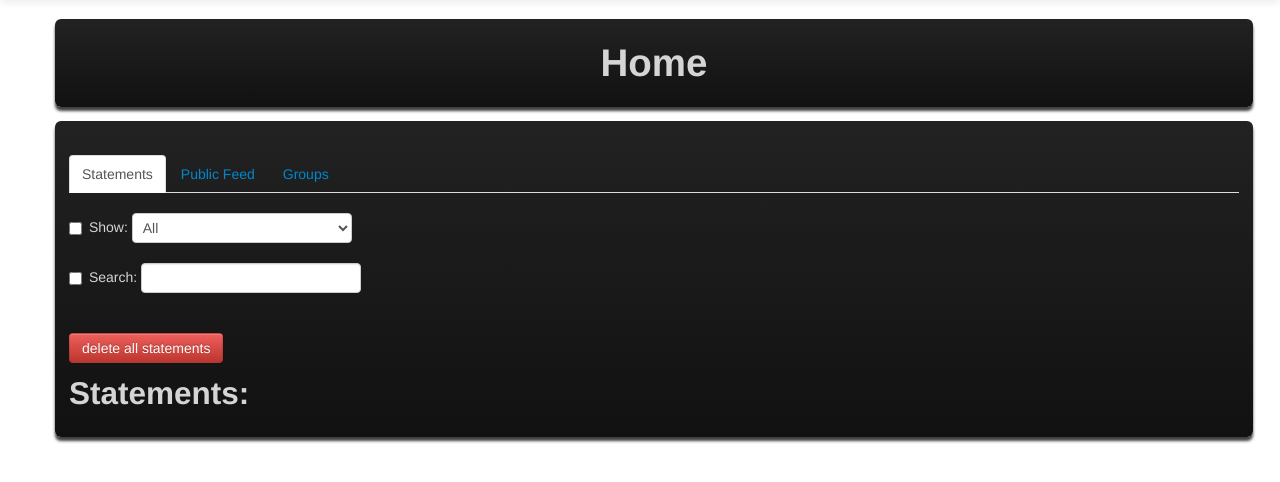
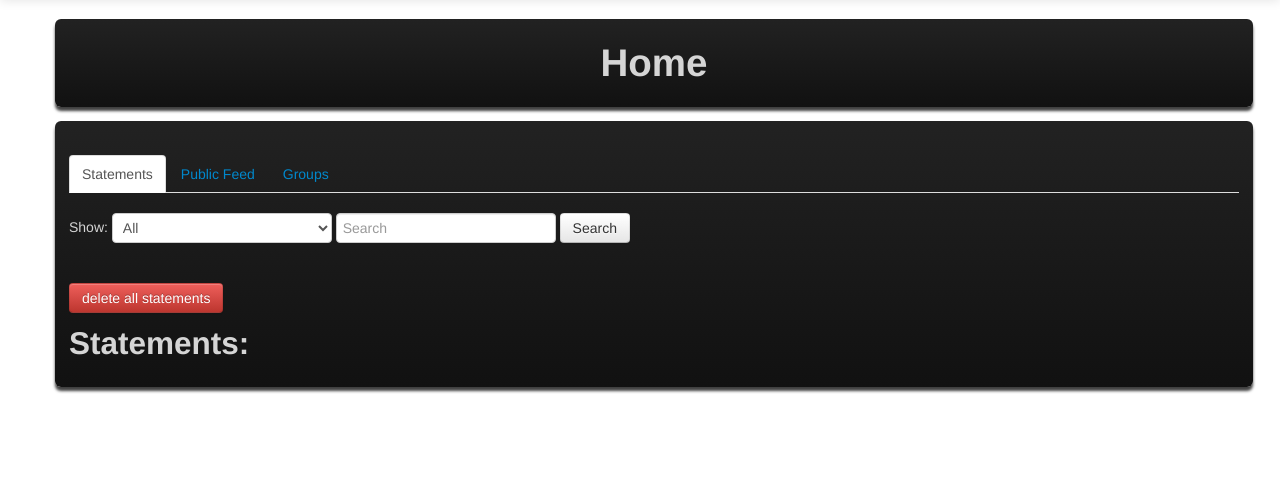
Before and after one commit to Lindy21/CSE498-LRS, a Django app: template lrs/templates/me.html in a window 1280 px wide. Shown: the part 41-523 px from the top of the page. Run offline with Django 3.2, Linux system fonts and the light colour scheme; the template is opened without the code that fills it, so the values that code supplies are empty; some libraries are stand-ins or nearby versions.

Commit message:
Statements filter layout

```diff
--- a/lrs/templates/me.html
+++ b/lrs/templates/me.html
@@ -13,11 +13,8 @@
 <div class="tab-content">
     <div id="mystatements" class="tab-pane">
         <form class="form-inline">
-            <label class="checkbox">
-                <input id="my_verb_filter_checkbox" type="checkbox" onclick="getStmts()">
-            </label>
             Show:
-            <select id="my_verb_filter" onchange="initVerbFilter()">
+            <select id="my_verb_filter" onchange="getStmts()">
                 <option value="">All</option>
                 <option value="http://verbs/interaction/">Desktop Apps</option>
                 <option value="http://verbs/viewed/">Images</option>
@@ -27,14 +24,8 @@
                 <option value="http://verbs/watched/">Videos</option>
                 <option value="http://verbs/experienced/">Webpages</option>
             </select>
-        </form>
-
-        <form class="form-inline">
-            <label class="checkbox">
-                <input id="my_search_checkbox" type="checkbox" onclick="getStmts()">
-            </label>
-            Search:
-            <input id="my_search" type="text">
+            <input id="my_search" type="text" placeholder="Search">
+            <input id="search_button" type="button" onclick="getStmts()" class="btn" value="Search">
         </form></br>
         <span class="small-link"><a id="delstmts" href="#mystatements" class="btn btn-danger">delete all statements</a></span>
         <h2>Statements:</h2>
```
